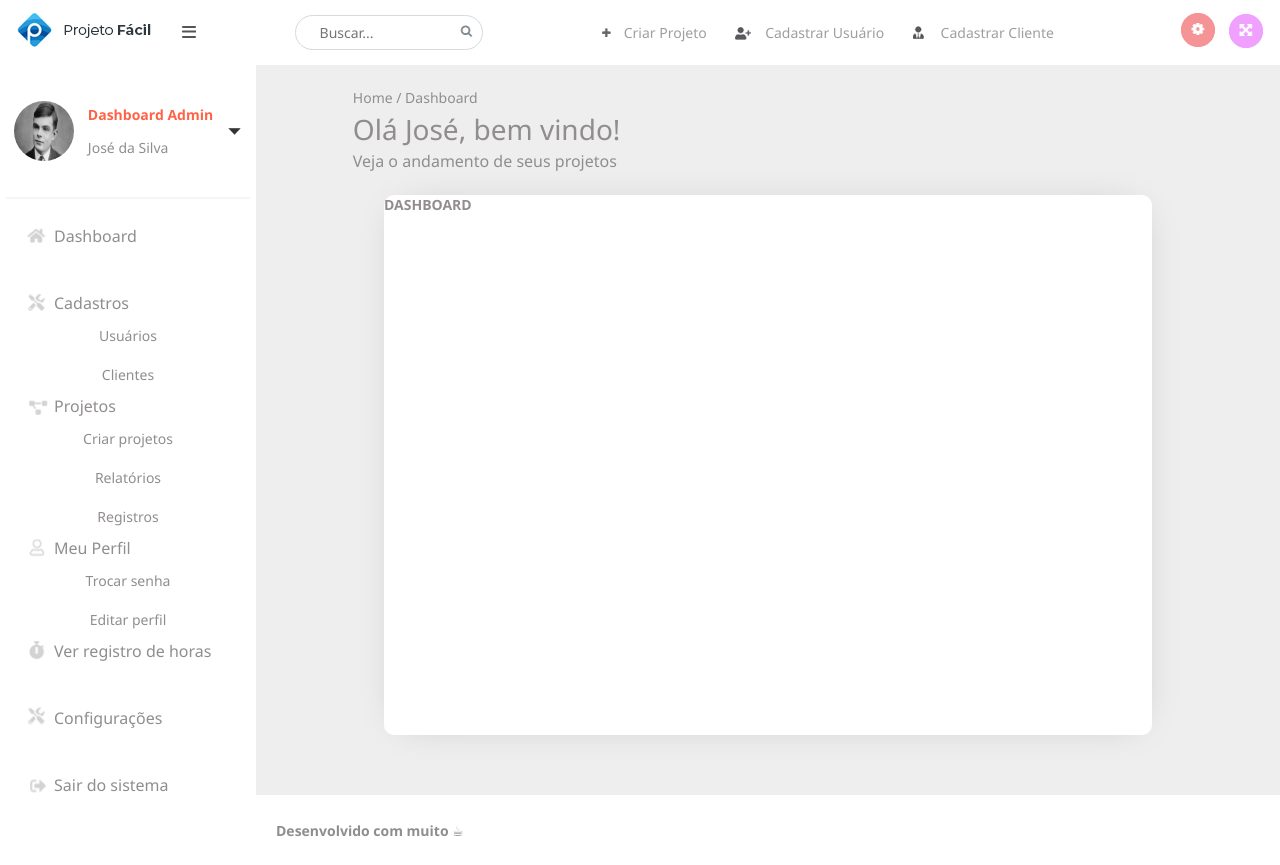
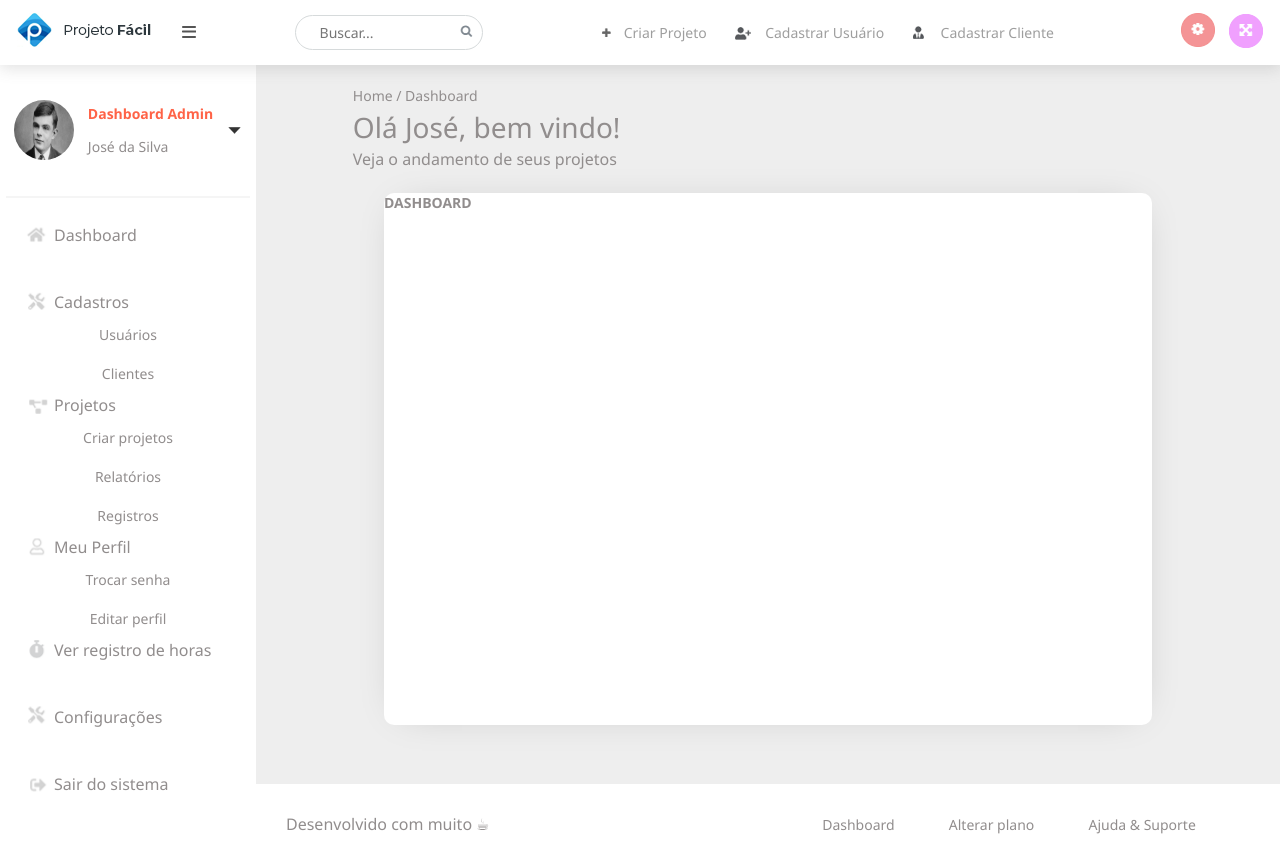
Before and after one commit to c0sta/gsw-teste, a React (Create React App) app: page /dashboard in a window 1280 px wide. Built offline with nearby package versions, Linux system fonts and the light colour scheme.

Commit message:
dash footer adjusted

```diff
--- a/src/view/components/Header/Header.js
+++ b/src/view/components/Header/Header.js
@@ -44,7 +44,6 @@ export default class Header extends Component{
                 <div className="header-buttons">
 
 
-
                     <div  className="button-box">
                             <img src={project} alt="create project"></img>
                             <button className="button" onClick={this.props.handleProject}>
--- a/src/view/pages/Dashboard/Dashboard.css
+++ b/src/view/pages/Dashboard/Dashboard.css
@@ -4,12 +4,12 @@
     flex:1;
     background: #fff;
 
-
 }
 .menu-container{
     background: #fff;
     width: 25%;
     height: 100%;
+    margin-top: 10%;
 }
 
 .dashboard-body{
@@ -27,7 +27,7 @@
 .dash-container{
     width: 100%;
     height: 100%;
-
+    margin-top: 10%;
     background:#eee;
     display: flex;
     flex-direction: column;
@@ -71,8 +71,28 @@
     display: flex;
     flex-direction: row;
     align-items: center;
-    padding: 20px;
+    justify-content: space-between;
+    padding: 30px;
+}
+.footer h1{
+    font-family: 'Segoe UI', Tahoma, Geneva, Verdana, sans-serif;
+    font-size: 16px;
+    font-weight: 100;
+}
 
+.footer-buttons{
+    width: 50%;
+    display: flex;
+    flex-direction: row;
+    justify-content: space-evenly;
+    align-items: center;
+
+}
+
+.footer-buttons button{
+    border: none;
+    background: #fff;
+    cursor: pointer;
 }
 
 .dash-body-container{
@@ -90,5 +110,4 @@
 
 .center{
     position: relative;
-
 }
--- a/src/view/pages/Dashboard/Dashboard.js
+++ b/src/view/pages/Dashboard/Dashboard.js
@@ -48,7 +48,12 @@ export default function Dashboard(){
                     </body>
 
                     <footer className="footer">
-                         <h1>Desenvolvido com muito ☕</h1>
+                         <h1> Desenvolvido com muito ☕</h1>
+                         <div className="footer-buttons">
+                            <button>Dashboard</button>
+                            <button>Alterar plano</button>
+                            <button>Ajuda & Suporte</button>
+                        </div>
                     </footer>
                </div>
 
```
Also changed, not shown: src/view/components/Header/Header.css (+4 -4 lines).
